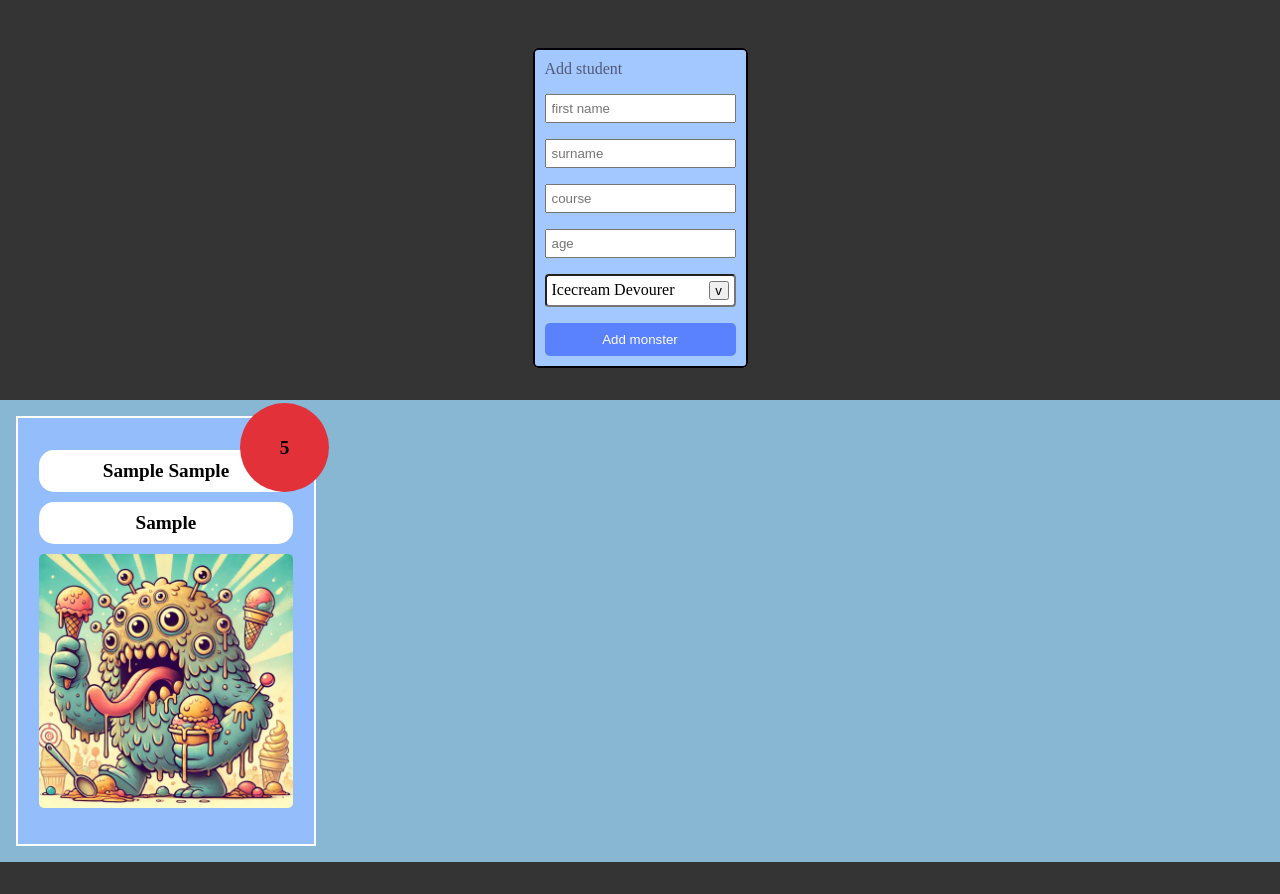
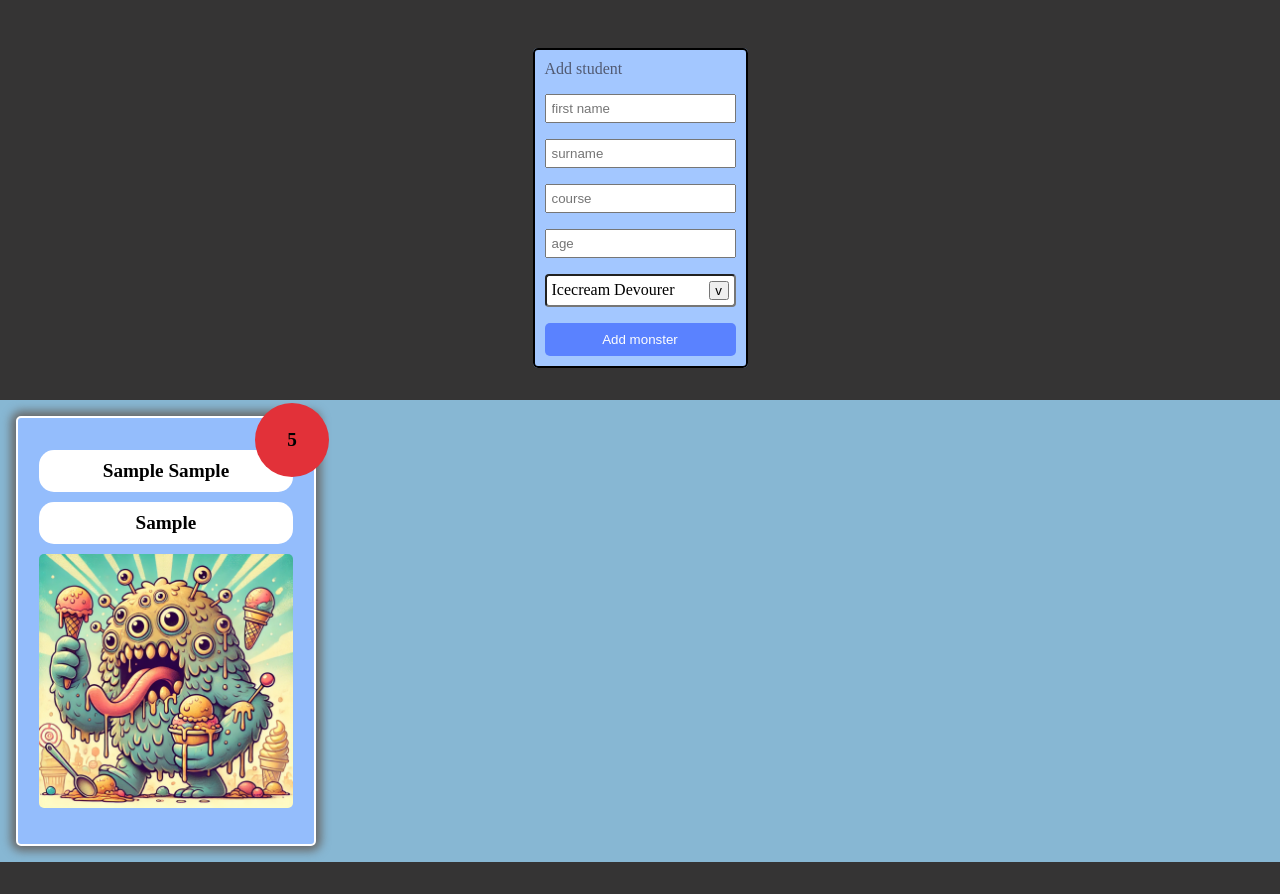
Before and after one commit to HanninenF/henkes-monster, a React (Vite) app: page / in a window 1280 px wide. Both pictures are taken after typing "Sample", "Sample", "Sample", "5" into the empty fields and a click on the button "Add monster". Built offline with nearby package versions, Linux system fonts and the light colour scheme.

Commit message:
add: box-shadow

```diff
--- a/src/widgets/MonsterCard/MonsterCard.scss
+++ b/src/widgets/MonsterCard/MonsterCard.scss
@@ -23,6 +23,8 @@
 
     background: #94bdfc;
     border: 2px solid #ffffff;
+    box-shadow: 0px 0px 10px 5px hsl(0 0% 41% / 1);
+    border-radius: 5px;
 
     /* border: 2px solid #9f9f9f; */
 
@@ -31,12 +33,13 @@
       top: -15px;
       position: absolute;
       display: flex;
-      width: 30%;
+      width: 25%;
       aspect-ratio: 1 / 1;
       border-radius: 50%;
       background: #e23139;
       justify-content: center;
       align-items: center;
+      z-index: 1;
       .age__h3 {
         font-size: clamp(0.5rem, 2vw, 1.2rem);
         font-family: cursive;
--- a/src/widgets/MonsterCard/MonsterCard.tsx
+++ b/src/widgets/MonsterCard/MonsterCard.tsx
@@ -9,7 +9,11 @@ export default function MonsterCard() {
 
   return (
     <>
-      <div className="cardContainer">
+      <div
+        className={
+          (context?.monsters ?? []).length > 0 ? "cardContainer" : "invisible"
+        }
+      >
         {context?.monsters.map((monster) => (
           <div className="card" key={monster.id}>
             <div className="nameWrapper">
```
